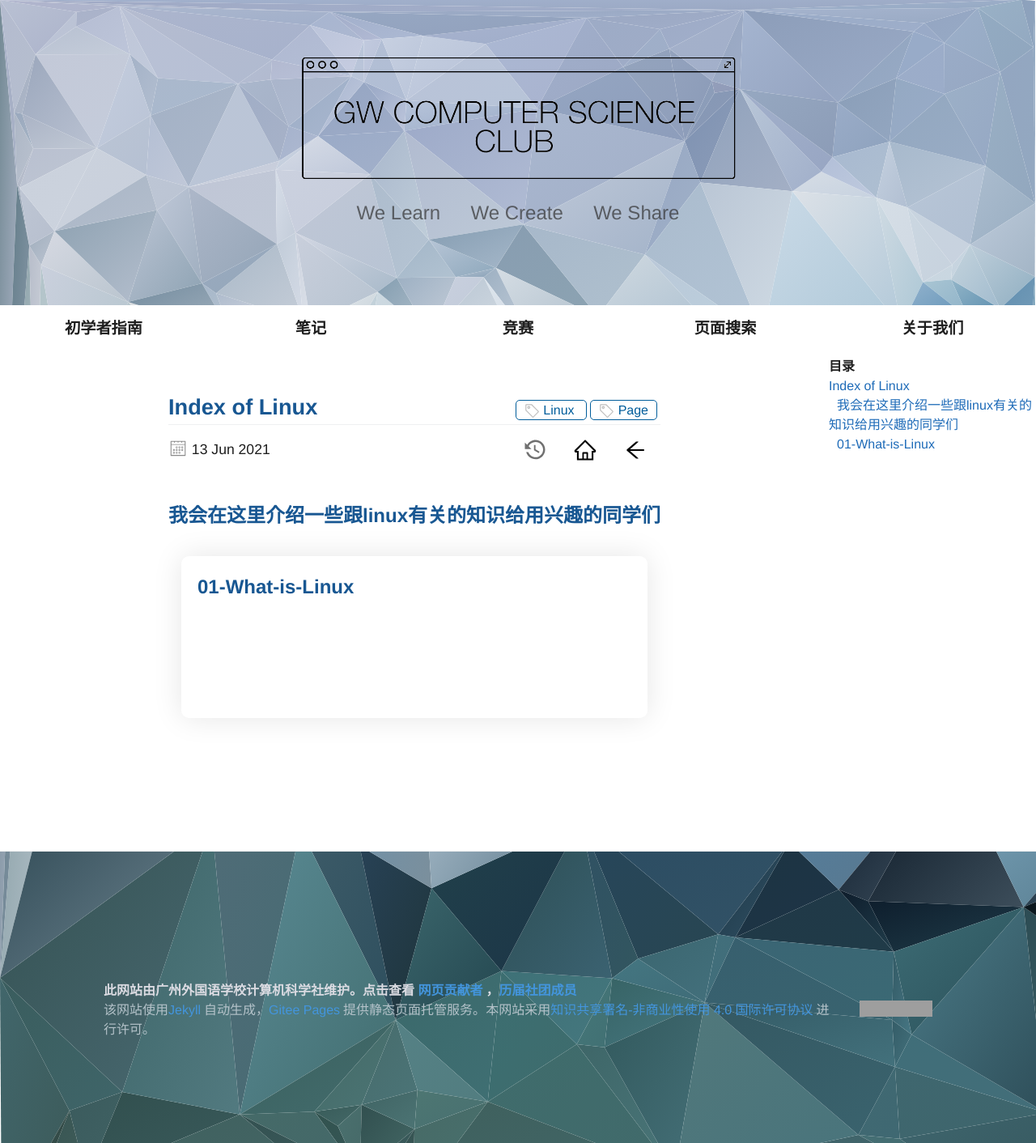
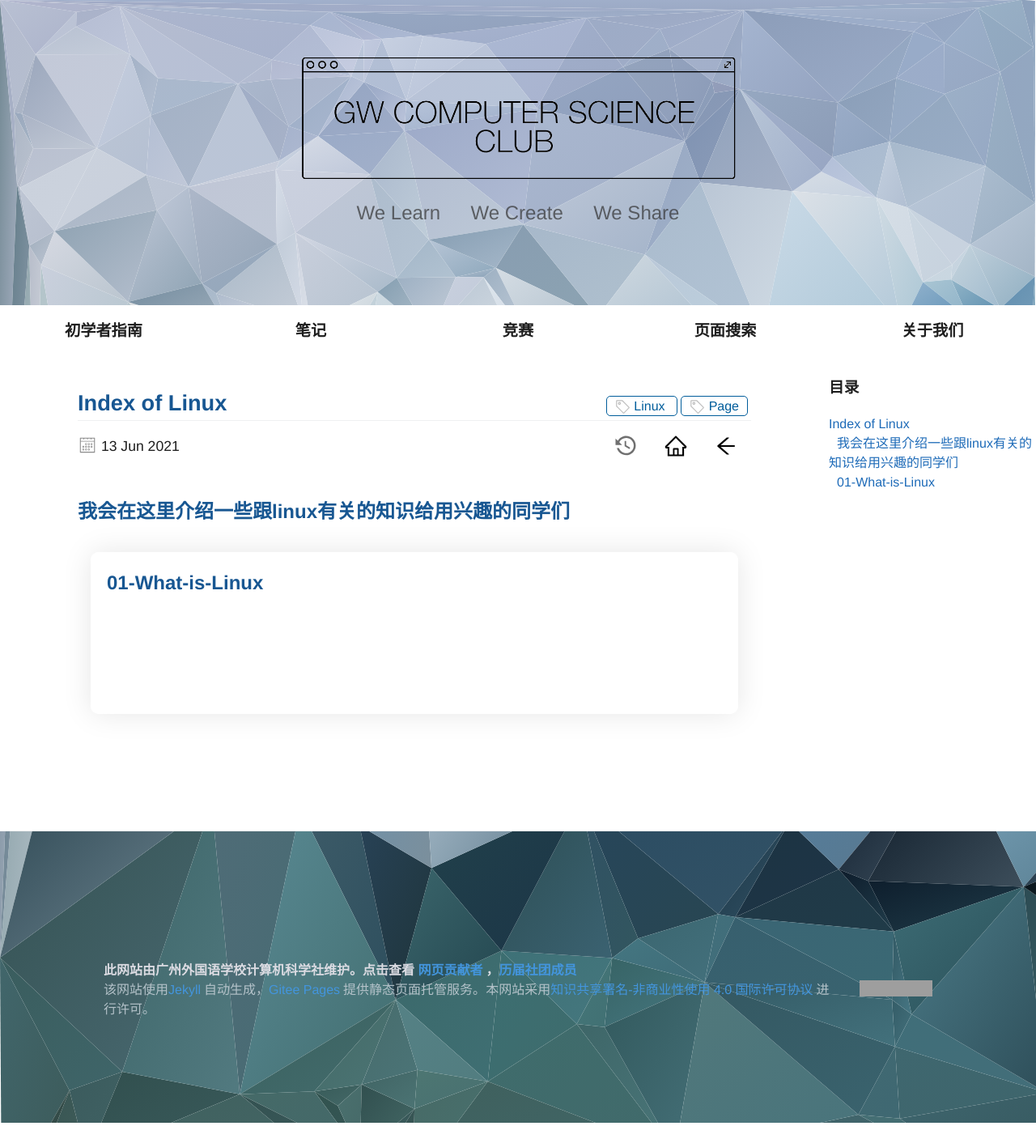
Before and after one commit to MarkChenYutian/gwcsclub, a Jekyll site: the page built from _posts/posts/Linux/2021-06-13-Linux-index.md, in a window 1280 px wide. Shown: the whole page at 81% size. Built offline with Jekyll 4.4.1, drawn with Linux system fonts in a browser that asks for light colours; after the commit the page ends 1387 px from its top, so only the background shows below that; grey boxes are pictures that could not be loaded.

Commit message:
Improve grid view, maximize content area

```diff
--- a/_includes/thirdParty/page-toc.html
+++ b/_includes/thirdParty/page-toc.html
@@ -10,7 +10,7 @@
         var tag=item.localName;
         if (!item.className.includes("toc_ignore")){
           item.setAttribute("id","h"+i);
-          document.getElementById("category").innerHTML+='<a class="new' + tag + '" href="#h' + i + '">' + item.textContent + '</a></br>';
+          document.getElementById("toc").innerHTML+='<a class="new' + tag + '" href="#h' + i + '">' + item.textContent + '</a></br>';
         }
       });
       for (let n = 2; n < 6; n++) {
@@ -20,6 +20,6 @@
       }
     }
 </script>
-<div class="book-summary" id="category">
-  <strong>目录</strong><br/>
+<div class="page-toc" id="toc">
+  <h3 class="toc_ignore">目录</h3>
 </div>
--- a/_layouts/default.html
+++ b/_layouts/default.html
@@ -9,8 +9,8 @@ useTOC: true
   <body>
     {% include page-header.html %}
     {% include nav-bar.html %}
-    <div class="main-container">
       {% if page.useTOC != false %}
+      <div class="main-container">
         <section class="main-content">
       {% else %}
         <section class="main-content" style="max-width: none; width: 95vw;">
@@ -20,8 +20,8 @@ useTOC: true
         </section>
       {% if page.useTOC != false %}
         {% include thirdParty/page-toc.html %}
+      </div>
       {% endif %}
-    </div>
     {% include page-footer.html %}
   </body>
 </html>
--- a/css/cayman.css
+++ b/css/cayman.css
@@ -73,19 +73,22 @@ a.tag:hover { background-color: #015d9b; color: ghostwhite; }
 .nav-button { background: transparent; margin-bottom: 5px; text-align:center; cursor:pointer; flex-grow: 1; flex-basis: calc(100% / 5 - 5px); font-weight: bold; font-family: 'Microsoft YaHei','微软雅黑'; }
 .nav-button:hover { background: linear-gradient(to right, transparent 30%, #185792 30%, #3277b8 70%, transparent 70%) 0 100% / 100% 5px no-repeat; color: #3277b8; margin-bottom: 0; }
 
-.main-content { word-wrap: break-word; }
+.main-content { word-wrap: break-word; place-self: stretch; }
 .main-content :first-child { margin-top: 0; }
 @media screen and (min-width: 72em) {
-   .main-content { max-width: 72rem; padding: 2rem 6rem; margin: 10px auto 20px auto; font-size: 1.1rem; }
+   .main-content {padding: 2rem 6rem; font-size: 1.1rem; }
    .nav-button {font-size: 1.2rem; padding: 1.1rem 0;}
+   .page-toc { top: 3rem; }
   }
 @media screen and (min-width: 48em) and (max-width: 72em) {
    .main-content { padding: 2rem 4rem; font-size: 1.1rem; }
    .nav-button {font-size: 1.1rem; padding: 1rem 0;}
+   .page-toc { top: 3rem; }
   }
 @media screen and (max-width: 48em) {
    .main-content { padding: 2rem 1rem; font-size: 1rem; }
    .nav-button {font-size: 1rem; padding: 0.8rem 0;}
+   .page-toc { top: 2rem; }
   }
 .main-content img { max-width: 100%; display:block; margin: 0 auto;}
 
```
Also changed, not shown: _posts/posts/Neural_Network/2021-06-14-Neural-Network.md (+1 -0 lines), _sass/personalize.sass (+5 -11 lines).
